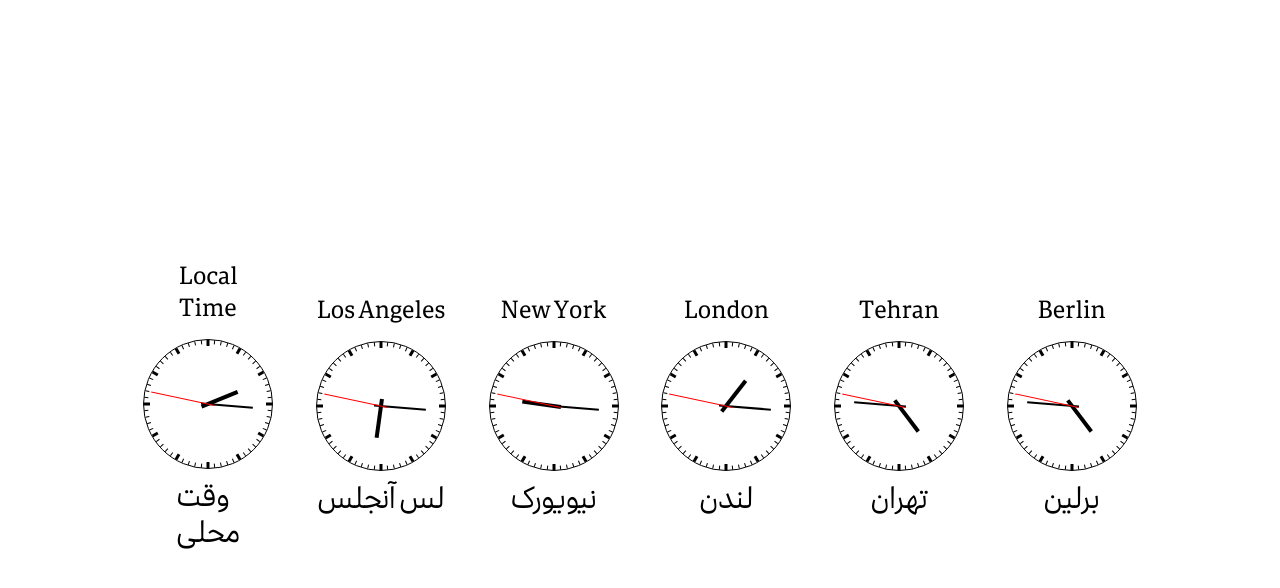
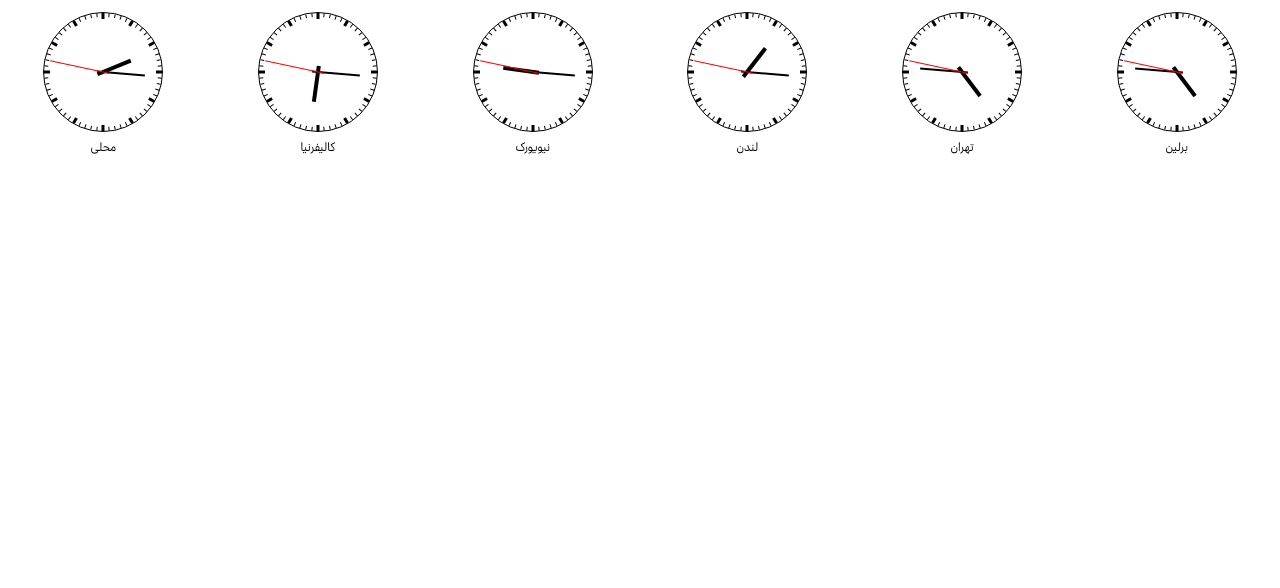
Before and after one commit to Farbod29/gahsanj, a Next.js app: page /ClocksPage in a window 1280 px wide. Shown: the top 588 px of the page. Built offline with nearby package versions, Linux system fonts and the light colour scheme.

Commit message:
fix first page and clocks
Signed-off-by: farbod29 <aprin.farbod@gmail.com>

```diff
--- a/src/app/ClocksPage/page.tsx
+++ b/src/app/ClocksPage/page.tsx
@@ -11,7 +11,7 @@ const ReactClockNoSSR = dynamic(
 
 const ClocksPage = () => {
   // Initialize the clock size with a default value
-  const [clockSize, setClockSize] = useState(130);
+  const [clockSize, setClockSize] = useState(120);
 
   useEffect(() => {
     // This function will determine the clock size and set it using the state
@@ -19,16 +19,15 @@ const ClocksPage = () => {
       const screenWidth = window.innerWidth;
 
       if (screenWidth <= 480) {
-        return 70;
+        return 40;
       } else if (screenWidth <= 768) {
-        return 90;
-      } else {
-        return 130;
+        return 60;
+      } else if (screenWidth <= 1800) {
+        return 73;
       }
     }
 
     // Call the function and set the state when the component mounts in the browser
-    setClockSize(determineClockSize());
 
     // Optional: Set up a resize listener if you want the size to be responsive
     const handleResize = () => {
@@ -42,63 +41,58 @@ const ClocksPage = () => {
   }, []);
   return (
     <div>
-      <div className="flex flex-col items-center justify-center min-h-screen bg-white p-12">
-        <div className="flex flex-wrap justify-center items-center md:pt-12 ">
-          {/* CLOCKS */}
-          {/* CLOCKS */}
-          <div className="flex flex-col items-center mb-4 w-1/2 md:w-1/6 lg:px-20">
-            <div className="text-black text-xxxxs md:text-2xl pb-1">
-              Local Time
-            </div>
+      <div className="bg-white p-1">
+        {/* Assuming you have 6 clocks to display in a row */}
+        <div className="grid grid-cols-6 gap-4 justify-items-center">
+          {/* Clocks will be here */}
+          {/* Repeat this block for each clock */}
+          <div className="flex flex-col items-center mb-4">
+            {/* <div className="text-black text-xxxxs md:text-xs ">Local</div> */}
             <ReactClockNoSSR timeZone="Europe/Berlin" size={clockSize} />
-            <div className="text-black text-lg md:text-3xl pt-1 pb-4 text-xxxxs ">
-              وقت محلی
+            <div className="text-black text-lg md:text-xs text-xxxxs ">
+              محلی
             </div>
           </div>
           {/* CLOCKS */}
           {/* CLOCKS */}
           <div className="flex flex-col items-center mb-4 w-1/2 md:w-1/6">
-            <div className="text-black text-xxxxs md:text-2xl pb-1">
-              Los Angeles
-            </div>
+            {/* <div className="text-black text-xxxxs md:text-xs ">Los Angeles</div> */}
             <ReactClockNoSSR timeZone="America/Los_Angeles" size={clockSize} />
-            <div className="text-black text-lg md:text-3xl pt-1 pb-4 text-xxxxs ">
-              لس آنجلس
+            <div className="text-black text-lg md:text-xs  text-verysmall ">
+              کالیفرنیا
             </div>
           </div>
           {/* CLOCKS */}
           {/* CLOCKS */}
           <div className="flex flex-col items-center mb-4 w-1/2 md:w-1/6">
-            <div className="text-black text-xxxxs md:text-2xl pb-1">
-              New York
-            </div>
+            {/* <div className="text-black text-xxxxs md:text-xs ">New York</div> */}
             <ReactClockNoSSR timeZone="America/New_York" size={clockSize} />
-            <div className="text-black text-lg md:text-3xl pt-1 pb-4 text-xxxxs ">
+            <div className="text-black text-lg md:text-xs  text-xxxxs ">
               نیویورک
             </div>
           </div>
           {/* CLOCKS */}
           {/* CLOCKS */}
           <div className="flex flex-col items-center mb-4 w-1/2 md:w-1/6">
-            <div className="text-black text-xxxxs md:text-2xl pb-1">London</div>
+            {/* <div className="text-black text-xxxxs md:text-xs ">London</div> */}
             <ReactClockNoSSR timeZone="Europe/London" size={clockSize} />
-            <div className="text-black text-lg md:text-3xl pt-1 pb-4 text-xxxxs ">
+            <div className="text-black text-lg md:text-xs  text-xxxxs ">
               لندن
             </div>
           </div>
           <div className="flex flex-col items-center mb-4 w-1/2 md:w-1/6">
-            <div className="text-black text-xxxxs md:text-2xl pb-1">Tehran</div>
+            {/* <div className="text-black text-xxxxs md:text-xs ">Tehran</div> */}
             <ReactClockNoSSR timeZone="Asia/Tehran" size={clockSize} />
-            <div className="text-black text-lg md:text-3xl pt-1 pb-4 text-xxxxs ">
+            <div className="text-black text-lg md:text-xs  text-xxxxs ">
               تهران
             </div>
           </div>
           {/* CLOCKS */}
           {/* CLOCKS */}
           <div className="flex flex-col items-center mb-4 w-1/2 md:w-1/6">
-            <div className="text-black text-xxxxs md:text-2xl pb-1">Berlin</div>
+            {/* <div className="text-black text-xxxxs md:text-xs ">Berlin</div> */}
             <ReactClockNoSSR timeZone="Asia/Tehran" size={clockSize} />
-            <div className="text-black text-lg md:text-3xl pt-1 pb-4 text-xxxxs ">
+            <div className="text-black text-lg md:text-xs  text-xxxxs ">
               برلین
             </div>
           </div>
--- a/src/app/page.tsx
+++ b/src/app/page.tsx
@@ -154,7 +154,7 @@ export default function Home() {
   }
 
   return (
-    <main className="flex min-h-screen w-full flex-col items-center justify-center bg-[#C6FAF7] px-2 sm:px-4 md:px-8">
+    <main className="flex min-h-screen w-full flex-col items-center justify-center bg-[#1CD2D5] px-2 sm:px-4 md:px-8">
       <div className="w-full flex flex-col items-center px-2 py-4 md:py-8 rounded-lg bg-white shadow-xl md:shadow-2xl lg:shadow-4xl min-h-screen">
         {/* Tab Headers */}
 
@@ -177,12 +177,11 @@ export default function Home() {
                   <div className="text-black text-sm md:text-xl pb-2">
                     Local Time
                   </div>
-                  {/* <div className="w-[200px]"> */}
                   <ReactClock
                     timeZone="Europe/Berlin"
                     size={determineClockSize()}
                   />
-                  {/* </div> */}
+
                   <div className="text-black text-lg md:text-4xl pt-3">
                     وقت محلی
                   </div>
@@ -196,7 +195,7 @@ export default function Home() {
                     size={determineClockSize()}
                   />
                   <div className="text-black text-lg md:text-4xl pt-3">
-                    لس آنجلس
+                    کالفرنیا
                   </div>
                 </div>
                 <div className="flex flex-col items-center mb-4 w-1/2 md:w-1/5">
@@ -254,9 +253,28 @@ export default function Home() {
               </p>
             </div>
 
-            <div className="flex flex-col md:flex-row justify-center items-center space-y-2 md:space-y-0 md:space-x-4">
-              <div className="bg-[#92E6DF] p-2 sm:p-4 rounded-2xl flex-1 flex flex-col items-center w-full">
+            <div className="flex flex-col md:flex-row justify-center items-center space-y-2 md:space-y-0 md:space-x-4 w-full">
+              <div className="bg-[#92E6DF] p-2 rounded-2xl w-full md:w-1/2 flex flex-col items-center mb-2 md:mb-0">
                 <h3 className="text-2xl sm:text-3xl lg:text-4xl text-[#32127A] pb-3 sm:pb-4 lg:pb-6">
+                  مادی
+                </h3>
+                <p className="text-xl sm:text-2xl lg:text-3xl text-[#1C39BB]">
+                  {dates.IranianDiako}
+                </p>
+              </div>
+              <div className="bg-[#92E6DF] p-2 rounded-2xl w-full md:w-1/2 flex flex-col items-center mb-2 md:mb-0">
+                <h3 className="text-2xl sm:text-3xl lg:text-4xl text-[#32127A] pb-3 sm:pb-4 lg:pb-6">
+                  هخامنشی
+                </h3>
+                <p className="text-xl sm:text-2xl lg:text-3xl text-[#1C39BB]">
+                  {dates.pahlaviYear}
+                </p>
+              </div>
+            </div>
+
+            <div className="flex flex-col md:flex-row justify-center items-center space-y-2 md:space-y-0 md:space-x-4 w-full">
+              <div className="bg-[#92E6DF] p-2 rounded-2xl w-full md:w-1/2 flex flex-col items-center">
+                <h3 className="text-2xl sm:text-3xl lg:text-4xl text-[#32127A] pb-3 sm:pb-4 lg:pb-6 ">
                   هجری
                 </h3>
                 <p className="text-xl sm:text-2xl lg:text-3xl text-[#1C39BB]">
@@ -264,30 +282,12 @@ export default function Home() {
                 </p>
               </div>
 
-              <div className="bg-[#92E6DF] p-2 sm:p-4 rounded-2xl flex-1 flex flex-col items-center w-full">
+              <div className="bg-[#92E6DF] p-2 rounded-2xl w-full md:w-1/2 flex flex-col items-center">
                 <h3 className="text-2xl sm:text-3xl lg:text-4xl text-[#32127A] pb-3 sm:pb-4 lg:pb-6">
                   میلادی
                 </h3>
                 <p className="text-xl sm:text-2xl lg:text-3xl text-[#1C39BB]">
                   {dates.europeanDate}
-                </p>
-              </div>
-
-              <div className="bg-[#92E6DF] p-2 sm:p-4 rounded-2xl flex-1 text-center w-full">
-                <h3 className="text-2xl sm:text-3xl lg:text-4xl text-[#32127A] pb-3 sm:pb-4 lg:pb-6">
-                  مادی
-                </h3>
-                <p className="text-xl sm:text-2xl lg:text-3xl text-[#1C39BB]">
-                  {dates.IranianDiako}
-                </p>
-              </div>
-
-              <div className="bg-[#92E6DF] p-2 sm:p-4 rounded-2xl flex-1 text-center w-full">
-                <h3 className="text-2xl sm:text-3xl lg:text-4xl text-[#32127A] pb-3 sm:pb-4 lg:pb-6">
-                  هخامنشی
-                </h3>
-                <p className="text-xl sm:text-2xl lg:text-3xl text-[#1C39BB]">
-                  {dates.pahlaviYear}
                 </p>
               </div>
             </div>
--- a/src/app/smallCalendar/page.tsx
+++ b/src/app/smallCalendar/page.tsx
@@ -160,7 +160,7 @@ function PersianCalendar() {
       dir="rtl"
       className="max-w-md mx-auto bg-white rounded-lg overflow-hidden shadow-lg my-2 text-xl sm:text-3xl w-full"
     >
-      <div className="flex justify-between items-center bg-[#1C39BB] text-white p-3">
+      <div className="flex justify-between items-center bg-[#FF7F50] text-white p-3">
         <button
           onClick={goToPreviousMonth}
           className="p-2 text-4xl sm:text-8xl"
--- a/tailwind.config.ts
+++ b/tailwind.config.ts
@@ -18,7 +18,8 @@ const config: Config = {
           'conic-gradient(from 180deg at 50% 50%, var(--tw-gradient-stops))',
       },
       fontSize: {
-        xxxxs: '0.7rem', // Custom extra extra extra small font size
+        xxxxs: '0.6rem', // Custom extra extra extra small font size
+        verysmall: '0.5rem', // Custom extra extra extra small font size
       },
       spacing: {
         '0.1': '1.3325rem', // for very fine adjustments
```
